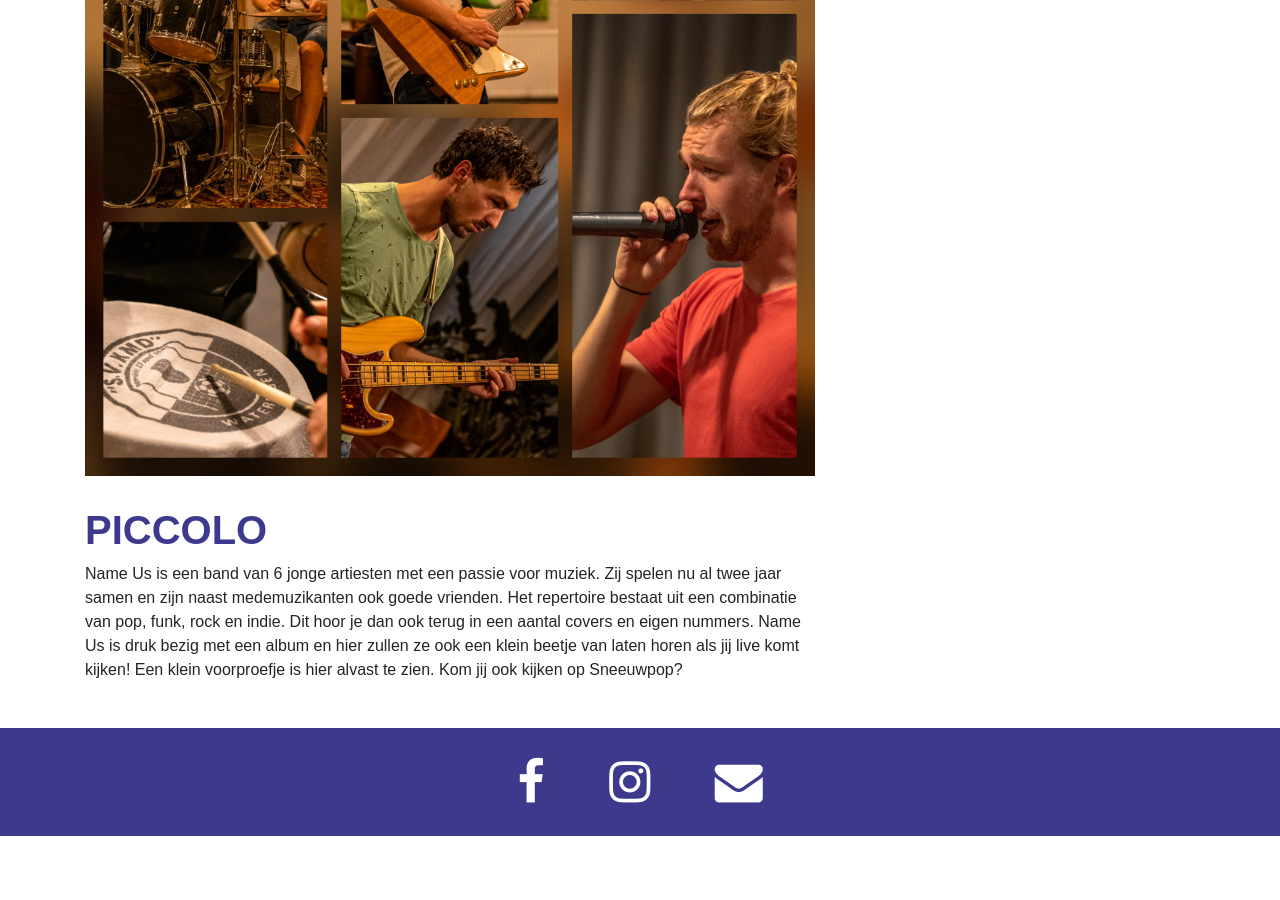
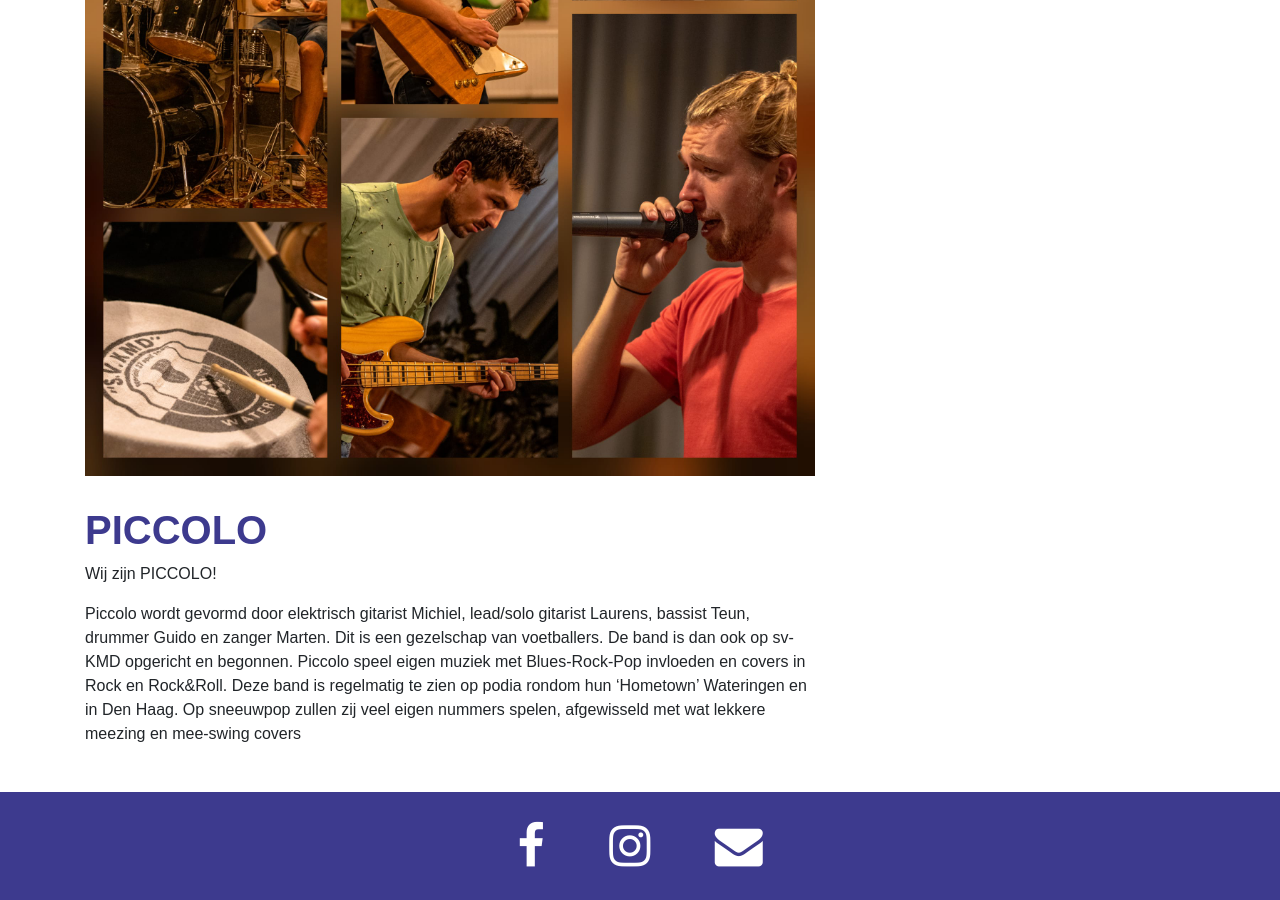
Before and after one commit to sneeuwpop-festival/sneeuwpop.nl, a Jekyll site: the page built from piccolo.md, in a window 1280 px wide and 900 px high, scrolled down 711 px. Built offline with Jekyll 4.4.1, drawn with Linux system fonts in a browser that asks for light colours; before the commit the page ends 1547 px from its top, so only the background shows below that.

Commit message:
Update piccolo.md

```diff
--- a/piccolo.md
+++ b/piccolo.md
@@ -5,4 +5,6 @@ image: piccolo.jpg
 
 ---
 
-Name Us is een band van 6 jonge artiesten met een passie voor muziek. Zij spelen nu al twee jaar samen en zijn naast medemuzikanten ook goede vrienden. Het repertoire bestaat uit een combinatie van pop, funk, rock en indie. Dit hoor je dan ook terug in een aantal covers en eigen nummers. Name Us is druk bezig met een album en hier zullen ze ook een klein beetje van laten horen als jij live komt kijken! Een klein voorproefje is hier alvast te zien. Kom jij ook kijken op Sneeuwpop?
+Wij zijn PICCOLO!
+
+Piccolo wordt gevormd door elektrisch gitarist Michiel, lead/solo gitarist Laurens, bassist Teun, drummer Guido en zanger Marten. Dit is een gezelschap van voetballers. De band is dan ook op sv-KMD opgericht en begonnen. Piccolo speel eigen muziek met Blues-Rock-Pop invloeden en covers in Rock en Rock&Roll. Deze band is regelmatig te zien op podia rondom hun 'Hometown' Wateringen en in Den Haag. Op sneeuwpop zullen zij veel eigen nummers spelen, afgewisseld met wat lekkere meezing en mee-swing covers
```
